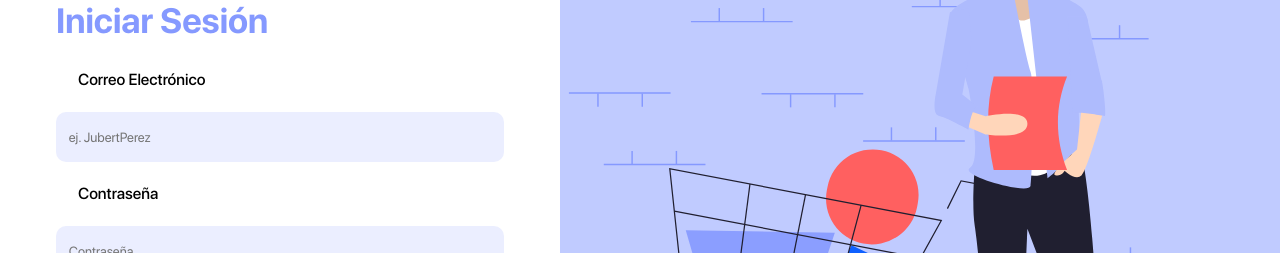
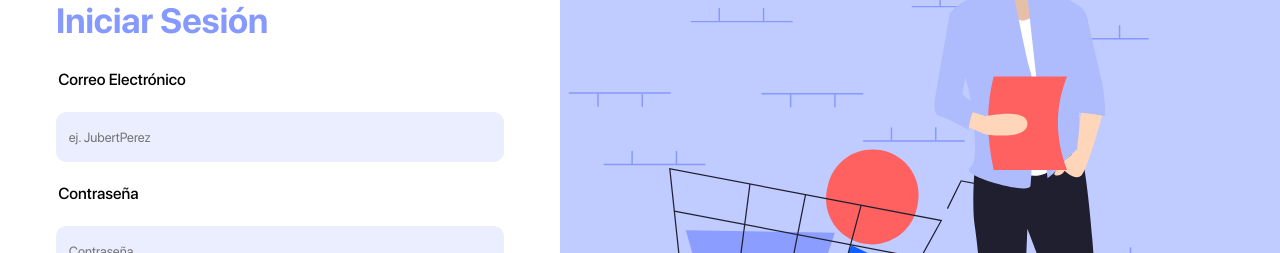
Before and after one commit to Luisrome01/BillMaster, a React (Vite) app: page / in a window 1280 px wide. Shown: the part 271-524 px from the top of the page. Built offline with nearby package versions, Linux system fonts and the light colour scheme.

Commit message:
Se ajustó el margen de "name"

```diff
--- a/src/components/inputs/css/InputGeneral.css
+++ b/src/components/inputs/css/InputGeneral.css
@@ -1,6 +1,6 @@
 span {
 	color: black;
-	margin-left: 50px;
+	margin-left: 6%;
 	font-weight: bold;
 }
 .containerName {
```
